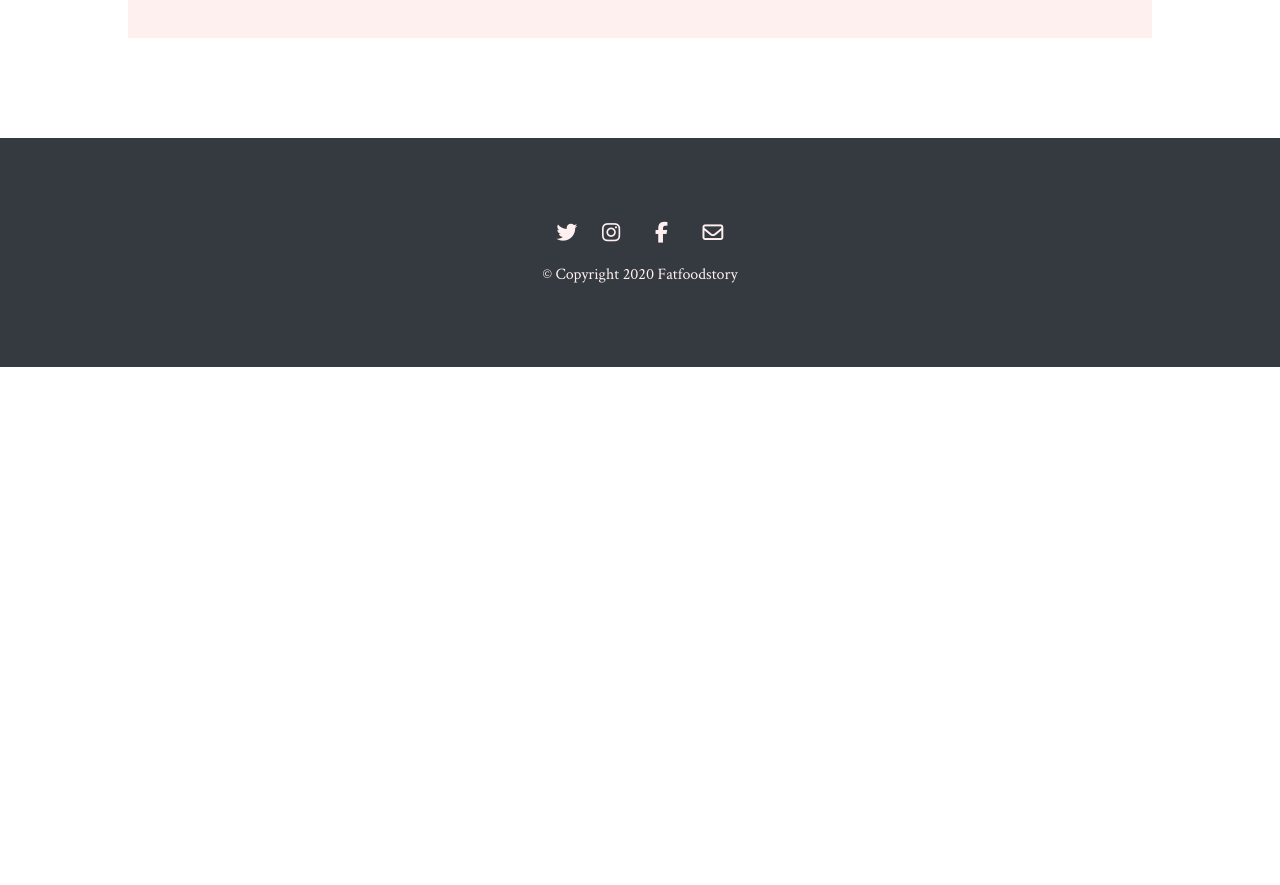
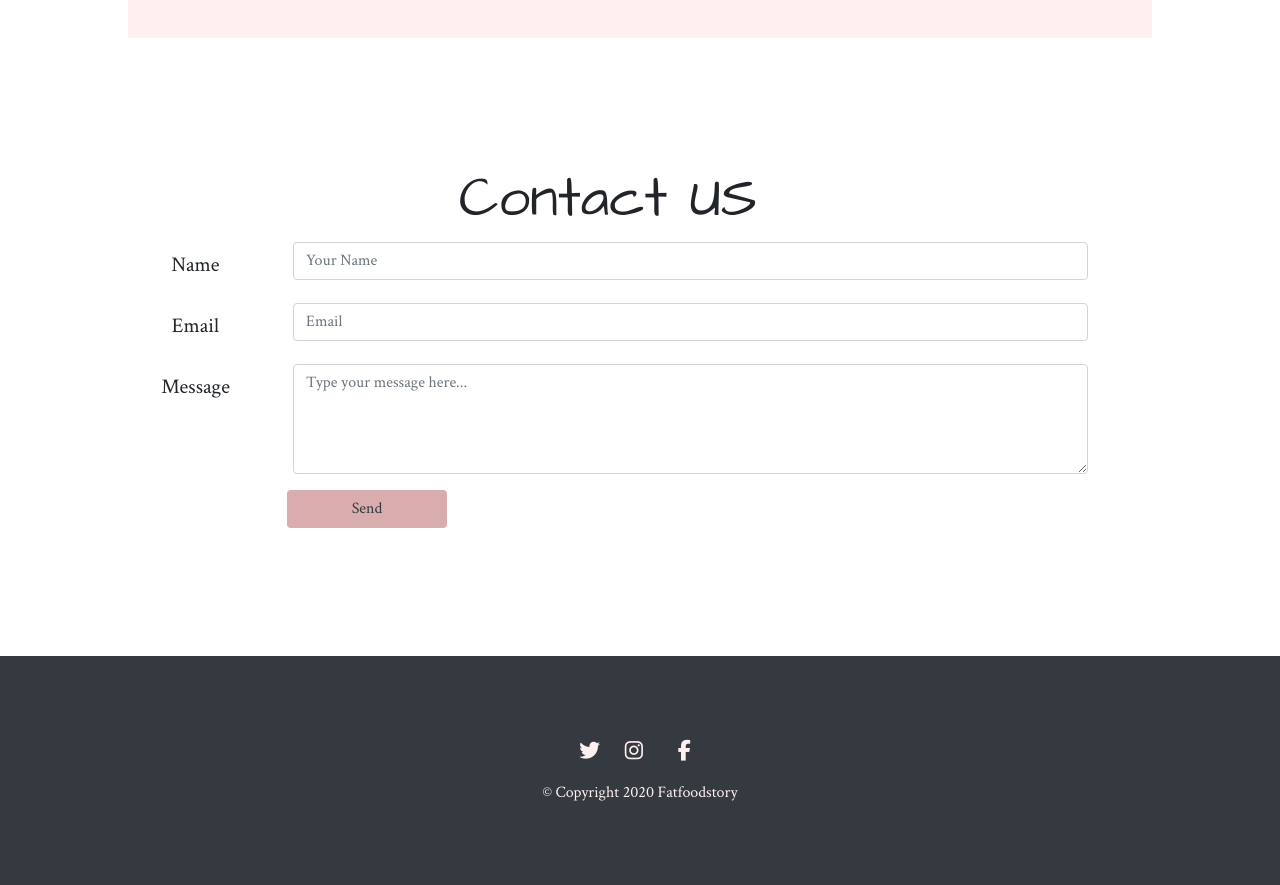
Before and after one commit to iusheee/Fatfoodstory, a plain HTML site: page index.html in a window 1280 px wide. Shown: the part 1500-2385 px from the top of the page. Before the commit the page ends 1867 px from the top, so only its background shows below. Drawn offline with nearby package versions, Linux system fonts and the light colour scheme; a web font is replaced by a local one.

Commit message:
button issue fully resolve and contact us added

```diff
--- a/index.html
+++ b/index.html
@@ -41,7 +41,7 @@
       <form class="form-inline my-2 my-lg-0">
         <input class="form-control mr-sm-2 newsletter" type="text" placeholder="Name">
         <input class="form-control mr-sm-2 newsletter" type="email" placeholder="email">
-        <button class="btn btn-outline-success my-2 my-sm-0 submit-button" type="submit">Sign up</button>
+        <button class="btn  my-2 my-sm-0 submit-button" type="submit">Sign up</button>
       </form>
     </div>
   </nav>
@@ -82,11 +82,46 @@
 
 
 
-  <footer id="contact" class=" footer bg-dark">
+
+  <form class="contact-form" >
+    <div id="contact">
+      <h1>Contact US</h1>
+    </div>
+    <div class="form-group row">
+      <label for="inputName" class="col-sm-2 col-form-label">Name</label>
+      <div class="col-sm-10">
+        <input type="text" class="form-control" id="inputName" placeholder="Your Name">
+      </div>
+    </div>
+  <div class="form-group row">
+    <label for="inputEmail" class="col-sm-2 col-form-label">Email</label>
+    <div class="col-sm-10">
+      <input type="email" class="form-control" id="inputEmail" placeholder="Email">
+    </div>
+  </div>
+  <div class="form-group row">
+    <label for="inputPassword3" class="col-sm-2 col-form-label">Message</label>
+    <div class="col-sm-10">
+      <textarea class="form-control" name="comment" rows="4" cols="70" placeholder="Type your message here..."></textarea>
+    </div>
+  </div>
+
+
+  <div class="form-group row">
+    <div class="col-sm-10">
+      <button type="submit" class=" send-button ">Send</button>
+
+    </div>
+  </div>
+</form>
+
+
+
+  <footer class=" footer bg-dark">
     <a class="foot-icon" href="https://twitter.com/fatfoodstory" target="_blank" rel="noopener noreferrer"><span><i class=" fab fa-twitter"></i></span></a>
     <a class="foot-icon" href="https://www.instagram.com/fatfoodstory/" target="_blank" rel="noopener noreferrer"><span><i class=" fab fa-instagram"></i></span></a>
     <a class="foot-icon" href="https://www.facebook.com/profile.php?id=100008392472903" target="_blank" rel="noopener noreferrer"><span><i class="foot-icon fab fa-facebook-f"></i></span></a>
-    <a class="foot-icon" href="mailto:aayushihurkat@gmail.com" target="_blank" rel="noopener noreferrer"><span><i class="far fa-envelope"></i></span></a>
+
     <p class="Copyright">© Copyright 2020 Fatfoodstory</p>
   </footer>
 
--- a/styles.css
+++ b/styles.css
@@ -1,7 +1,7 @@
 body{
   margin: 0;
   text-align: center;
-  font-family: 'Crimson Text', serif;
+font-family: 'Crimson Text', serif;
   font-size: 1.3rem;
 }
 
@@ -51,7 +51,7 @@ h3{
   width: 120px;
 }
 
-.btn-outline-success {
+.submit-button {
     box-shadow: none;
     color: #fff0f0;
     background-color: #343a40;
@@ -59,28 +59,33 @@ h3{
 }
 
 
-.btn.btn-outline-success.submit-button:hover {
+.submit-button:hover {
     color: #343a40;
     background-color: #fff0f0;
     border-color: #fff0f0;
 }
 
 
-.btn.btn-outline-success.submit-button:active {
+.submit-button:active {
     box-shadow: none;
     color: #343a40;
     background-color: #d9adad;
     border-color: #fff0f0;
 }
 
-.btn-outline-success:focus {
+.submit-button:active:focus {
+  box-shadow: none !important;
+}
+
+
+.submit-button:focus {
   box-shadow: none;
   color: #fff0f0;
   background-color: #343a40;
   border-color: #fff0f0;
 }
 
-.btn-outline-success:visited {
+.submit-button:visited {
     box-shadow: none;
     color: #fff0f0;
     border-color: #fff0f0;
@@ -133,6 +138,35 @@ h3{
   background-image: url("images/travel1.jpg");
 }
 
+.contact-form{
+  margin: 10%;
+  padding-right: 5%;
+}
+
+.send-button{
+  background-color: #d9adad;
+  display: inline-block;
+    font-weight: 400;
+    color: #343a40;
+    text-align: center;
+    vertical-align: middle;
+    border: 1px solid transparent;
+    padding: .375rem .75rem;
+    font-size: 1rem;
+    line-height: 1.5;
+    border-radius: .25rem;
+    margin: 0;
+    margin-left: 20%;
+    font-family: inherit;
+    float: left;
+    width: 10rem;
+}
+
+.send-button:focus{
+  outline:5px auto #d9adad !important;
+  background-color: #fff0f0;
+}
+
 .footer{
   text-align: center;
   padding: 5% 15%;
```
